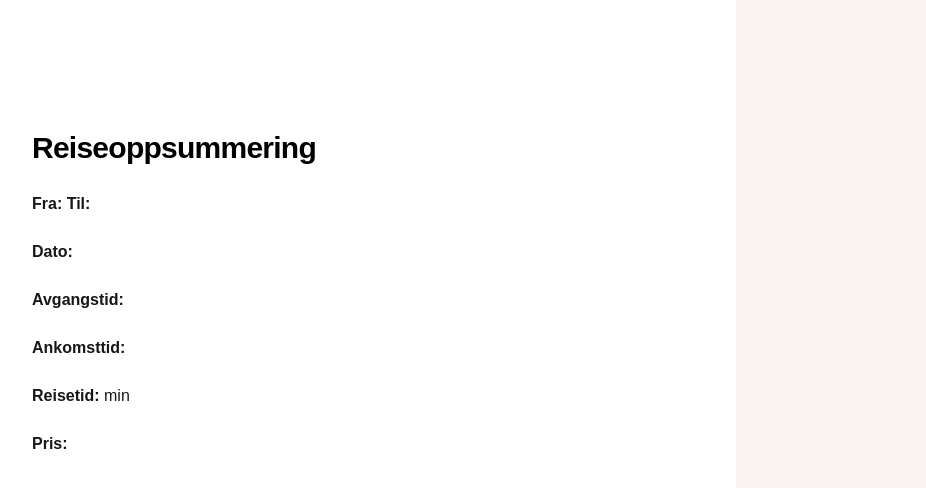
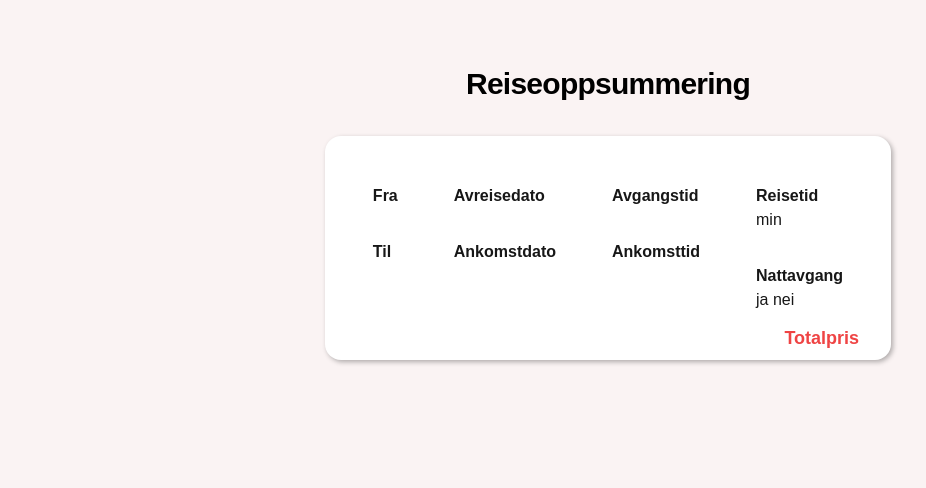
Before and after one commit to OdaBStorebo/fjodaline, a Next.js app: page /summary in a window 1280 px wide. Shown: the top 488 px of the page, without its empty margins (32-958 px from the left). Built offline with nearby package versions, Linux system fonts and the light colour scheme.

Commit message:
Improved summary page, small fixes to headers

```diff
--- a/app/globals.css
+++ b/app/globals.css
@@ -24,3 +24,13 @@ body {
   color: var(--foreground);
   font-family: Arial, Helvetica, sans-serif;
 }
+
+h1 {
+  max-width: 20rem;
+  font-size: 1.875rem;
+  line-height: 2.25rem;
+  font-weight: 600;
+  letter-spacing: -0.025em;
+  line-height: 2.5rem;
+  color: #000000;
+}
--- a/app/page.module.css
+++ b/app/page.module.css
@@ -3,6 +3,7 @@
     flex-direction: column;
     justify-content: center;
     align-items: center;
+    padding: 2rem;
 }
 
 .main {
--- a/app/page.tsx
+++ b/app/page.tsx
@@ -9,7 +9,7 @@ export default function Home() {
     <div className={styles.page}>
       <main className={styles.main}>
         <div className={styles.mainContent}>
-          <h1 className="max-w-xs text-3xl font-semibold leading-10 tracking-tight text-black dark:text-zinc-50">
+          <h1>
             Fjodaline Bookings
           </h1>
           <SearchForm />
--- a/app/summary/Summary.module.css
+++ b/app/summary/Summary.module.css
@@ -0,0 +1,44 @@
+.summary{
+    justify-content: center;
+    align-items: center;
+    padding: 2rem;
+}
+
+.main {
+    display: flex;
+    flex-direction: column;
+    align-items: center;
+    justify-content: center;
+    padding: 2rem;
+    gap: 2rem;
+}
+
+.summaryContent {
+    position: relative;
+    display: flex;
+    flex-direction: row;
+    gap: 1.5rem;
+    background-color: white;
+    padding: 2rem;
+    border-radius: 1rem;
+    box-shadow:2px 2px 5px rgba(0, 0, 0, 0.3);
+}
+
+.destinationInfo, .date, .timeInfo, .additionalInfo {
+    display: flex;
+    flex-direction: column;
+    text-align: left;
+    gap: 2rem;
+    padding: 1rem;
+}
+
+.priceInfo {
+    position: absolute;
+    bottom: 0.5rem;
+    right: 2rem;
+    display: flex;
+    flex-direction: column;
+    color: #ef4444;
+    font-size: large;
+    font-weight: 800;
+}
--- a/app/summary/page.tsx
+++ b/app/summary/page.tsx
@@ -2,6 +2,7 @@
 'use client';
 
 import { useSearchParams } from "next/navigation";
+import styles from "./Summary.module.css";
 
 export default function Summary() {
     const searchParams = useSearchParams();
@@ -10,6 +11,7 @@ export default function Summary() {
     const from = searchParams.get("from");
     const to = searchParams.get("to");
     const date = searchParams.get("date");
+    const arrivalDate = searchParams.get("arrivalDate");
     const departureTime = searchParams.get("departureTime");
     const durationTime = searchParams.get("durationTime");
     const arrivalTime = searchParams.get("arrivalTime");
@@ -17,19 +19,31 @@ export default function Summary() {
     const currency = searchParams.get("currency");
 
     return(
-        <div>
-            <main className="flex flex-1 w-full max-w-3xl flex-col items-center justify-between py-32 px-16 bg-white dark:bg-black sm:items-start">
-                <div className="flex flex-col items-center gap-6 text-center sm:items-start sm:text-left">
-                    <h1 className="max-w-xs text-3xl font-semibold leading-10 tracking-tight text-black dark:text-zinc-50">
-                        Reiseoppsummering
-                    </h1>
-                    <p><strong>Fra:</strong> {from}<strong> Til:</strong> {to}</p>
-                    <p><strong>Dato:</strong> {date}</p>
-                    <p><strong>Avgangstid:</strong> {departureTime}</p>
-                    <p><strong>Ankomsttid:</strong> {arrivalTime}</p>
-                    <p><strong>Reisetid: </strong> {durationTime} min</p>
-                    <p><strong>Pris:</strong> {price} {currency}</p>
+        <div className={styles.summary}>
+            <main className={styles.main}>
+                <h1>Reiseoppsummering</h1>
+                <div className={styles.summaryContent}>
+                    <div className={styles.destinationInfo}>
+                        <p><strong>Fra</strong><br></br> {from}</p>
+                        <p><strong> Til</strong><br></br> {to}</p>
+                    </div>
+                    <div className={styles.date}>
+                        <p><strong>Avreisedato</strong><br></br> {date}</p>
+                        <p><strong>Ankomstdato</strong><br></br> {arrivalDate}</p>
+                    </div>
+                    <div className={styles.timeInfo}>
+                        <p><strong>Avgangstid</strong><br></br> {departureTime}</p>
+                        <p><strong>Ankomsttid</strong><br></br> {arrivalTime}</p>
+                    </div>
+                    <div className={styles.additionalInfo}>
+                        <p><strong>Reisetid </strong><br></br> {durationTime} min</p>
+                        <p><strong>Nattavgang</strong><br></br>ja nei</p>
+                    </div>
+                    <div className={styles.priceInfo}>
+                        <p><strong>Totalpris</strong> {price} {currency}</p>
+                    </div>
                 </div>
+
             </main>
         </div>
     )
```
